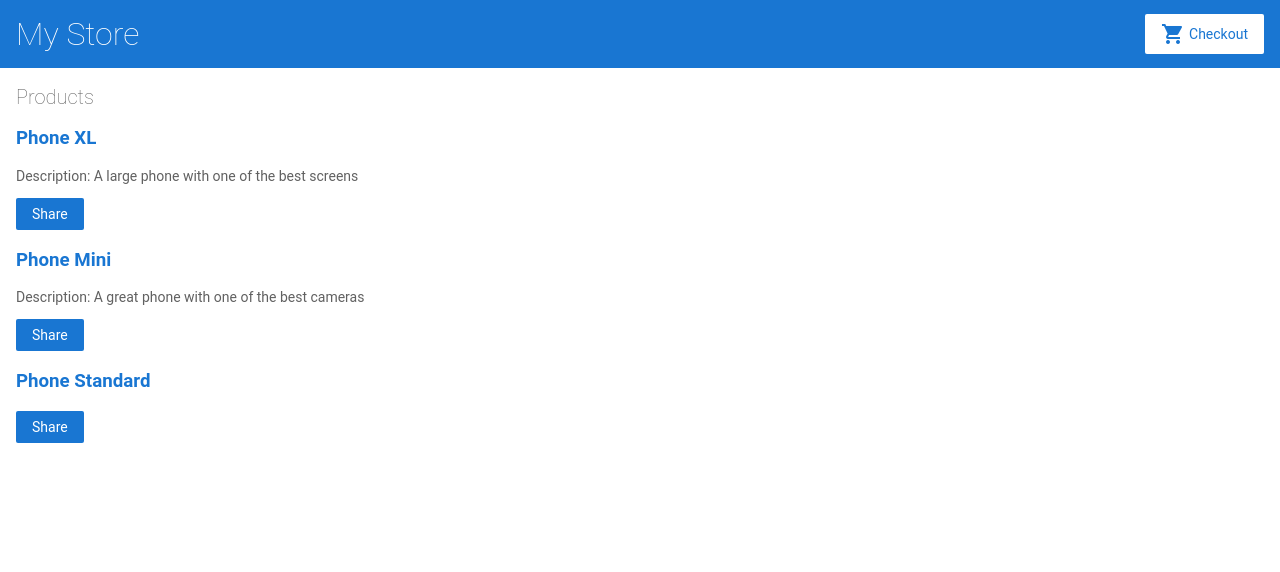
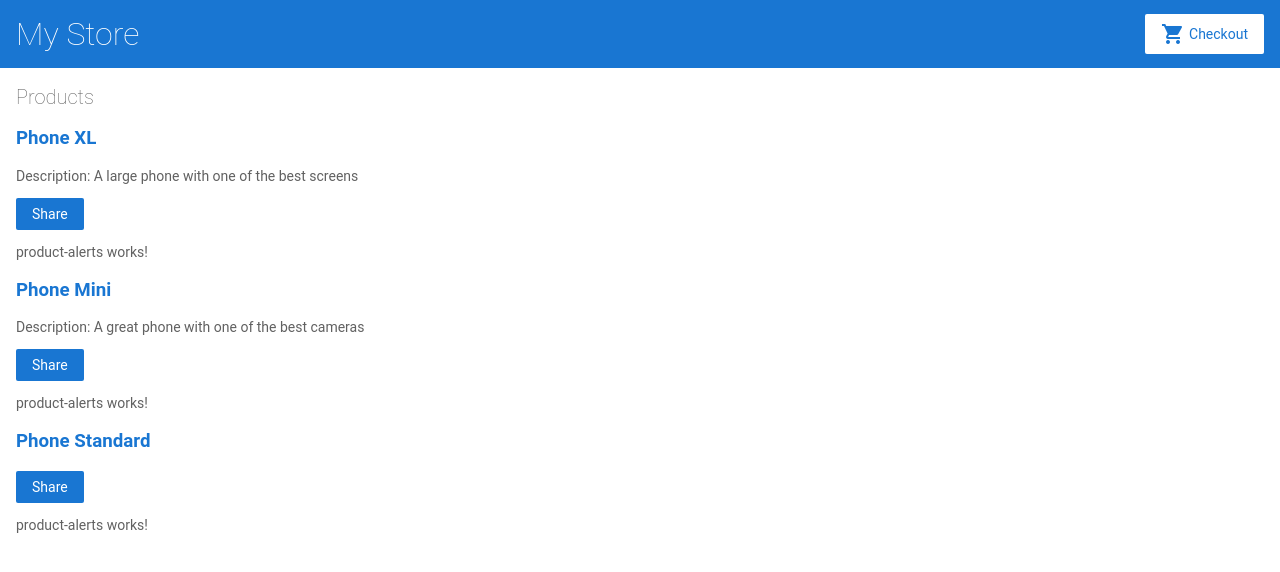
Before and after one commit to mdlawrenceusa/mdl-et720-20220407-ng-repo2, an Angular app: page / in a window 1280 px wide. Shown: the top 572 px of the page. Built offline with nearby package versions, Linux system fonts and the light colour scheme.

Commit message:
1 file modified

```diff
--- a/src/app/product-list/product-list.component.html
+++ b/src/app/product-list/product-list.component.html
@@ -10,6 +10,13 @@
   <p *ngIf="product.description">Description: {{ product.description }}</p>
 
   <button type="button" (click)="share()">Share</button>
+
+  <app-product-alerts
+  [product]="product">
+</app-product-alerts>
+
+
+
 </div>
 
 <!--
```
